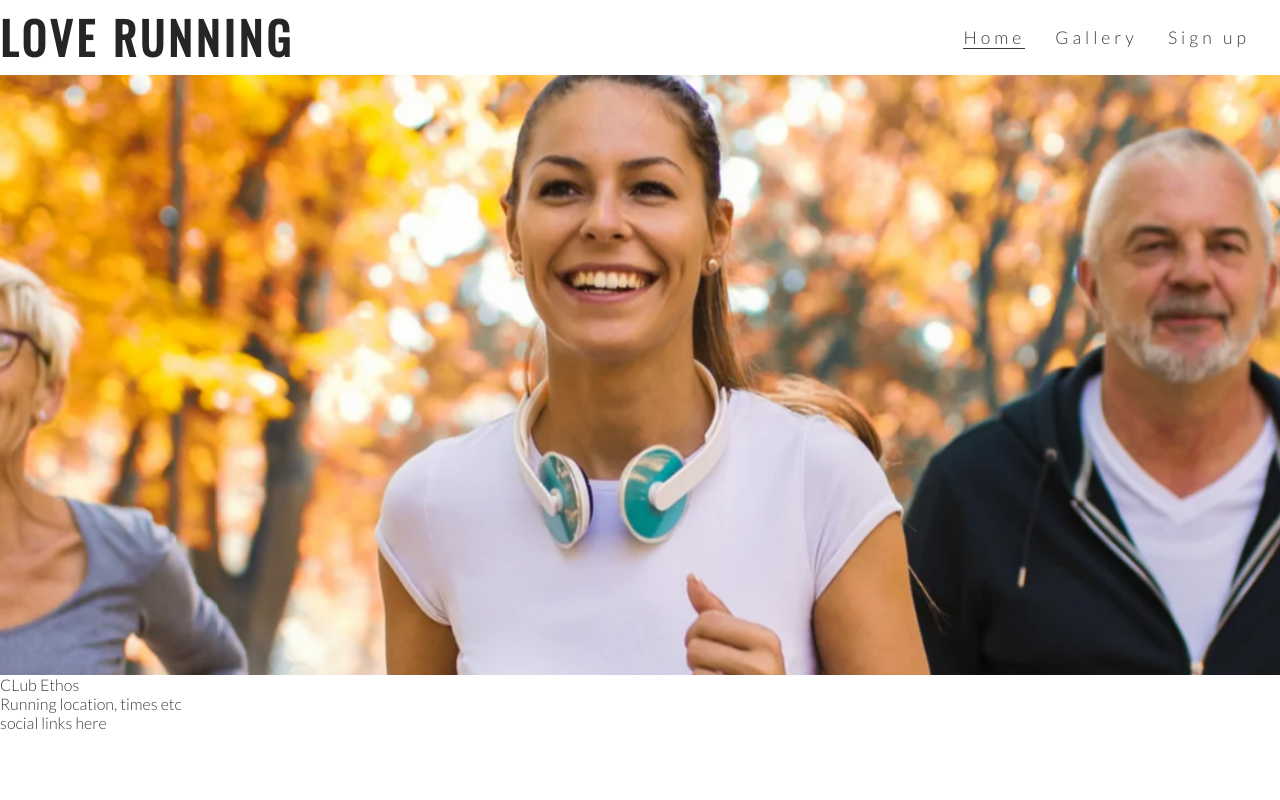
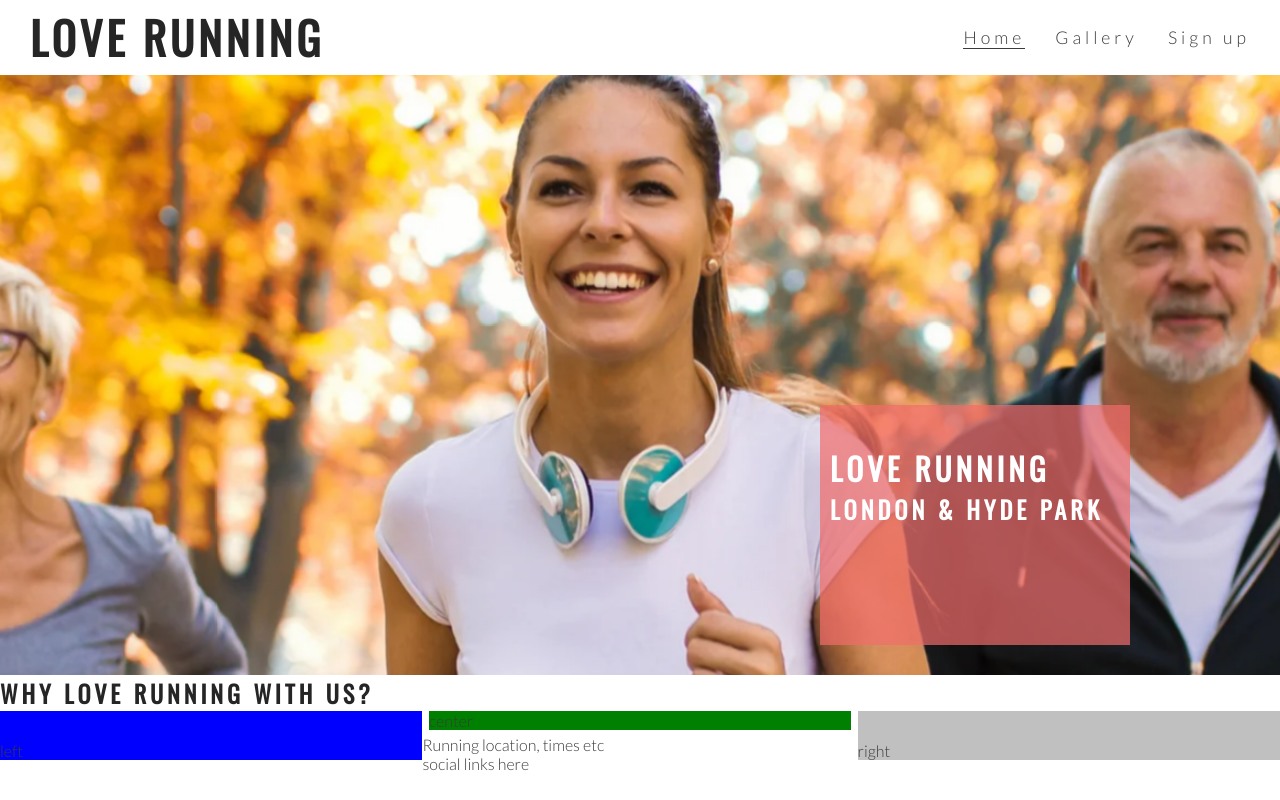
Before and after one commit to Ewicks/love-running, a plain HTML site: page index.html in a window 1280 px wide. Drawn offline with nearby package versions, Linux system fonts and the light colour scheme.

Commit message:
add club ethos main structure

```diff
--- a/assets/css/style.css
+++ b/assets/css/style.css
@@ -6,7 +6,6 @@
     padding: 0;
     border: none;
 }
-
 
 body {
     font-family: Lato, sans-serif;
@@ -26,7 +25,10 @@
 #logo {
     float: left;
     font-size: 280%;
+    margin-left: 30px;
 }
+
+/* navigation links */
 
 #menu {
     font-size: 110%;
@@ -36,7 +38,6 @@
 #menu, #logo {
     line-height: 75px;
 }
-
 
 #menu li {
     float: right;
@@ -57,12 +58,18 @@
     border-bottom: 1px solid #3a3a3a;
 }
 
-/* Hero image */
+/* hero image and cover text */
 
 #hero-outer {
     height: 600px;
     width: 100%;
-    overflow: hidden; /* this sepperates it from the header section, so it fits beneath */
+    overflow: hidden;
+
+    position: relative;
+}
+
+#cover-text, #cover-text h2 {
+    color: #fff;
 }
 
 #hero-image {
@@ -70,17 +77,13 @@
     width: 100%;
     background: url('../images/hero-image.webp') no-repeat center center;
 
-    /* animates zoom effect on leading page */
+    /* animates zoom effect on loading page */
     animation-name: hero-zoom;
     animation-duration: 5s;
-    animation-fill-mode: forwards; /*zooms in an stays that size */
+    animation-fill-mode: forwards;
 }
 
-
-
-
-/*  creates the level of zoom for hero image */
-
+/* creates the level of zoom for hero image */
 @keyframes hero-zoom {
     from{
         transform: scale(1);
@@ -89,3 +92,49 @@
         transform: scale(1.1);
     }
 }
+
+#cover-text {
+    font-size: 130%;
+    font-family: Oswald, sans-serif;
+    text-transform: uppercase;
+    letter-spacing: 4px;
+
+    width: 300px;
+    height: 200px;
+
+    padding-top: 40px;
+    padding-left: 10px;
+
+    background-color: rgba(241, 109, 107, .7);
+
+    bottom: 30px;
+    right: 150px;
+
+    position: absolute;
+}
+
+/* club ethos */
+
+#club-ethos {
+    height: 60px;
+}
+
+#left-about {
+    padding-top: 30px;
+    width: 33%;
+    float: left;
+    background-color: blue;
+}
+
+#right-about {
+    padding-top: 30px;
+    width: 33%;
+    float: right;
+    background-color: silver;
+}
+
+#center-about {
+    width: 33%;
+    margin: 0 auto;
+    background-color: green;
+}
--- a/index.html
+++ b/index.html
@@ -24,12 +24,17 @@
         </nav>
     </header>
     <section id="hero-outer">
-        <div id="hero-image">
-
+        <div id="hero-image"></div>
+        <div id="cover-text">
+            <h2>Love Running</h2>
+            <h3>London & hyde park</h3>
         </div>
     </section>
-    <section>
-        CLub Ethos
+    <section id="club-ethos">
+        <h1>Why Love Running With Us?</h1>
+        <div id="left-about">left</div>
+        <div id="right-about">right</div>
+        <div id="center-about">center</div>
     </section>
     <section>
         Running location, times etc</section>
```
